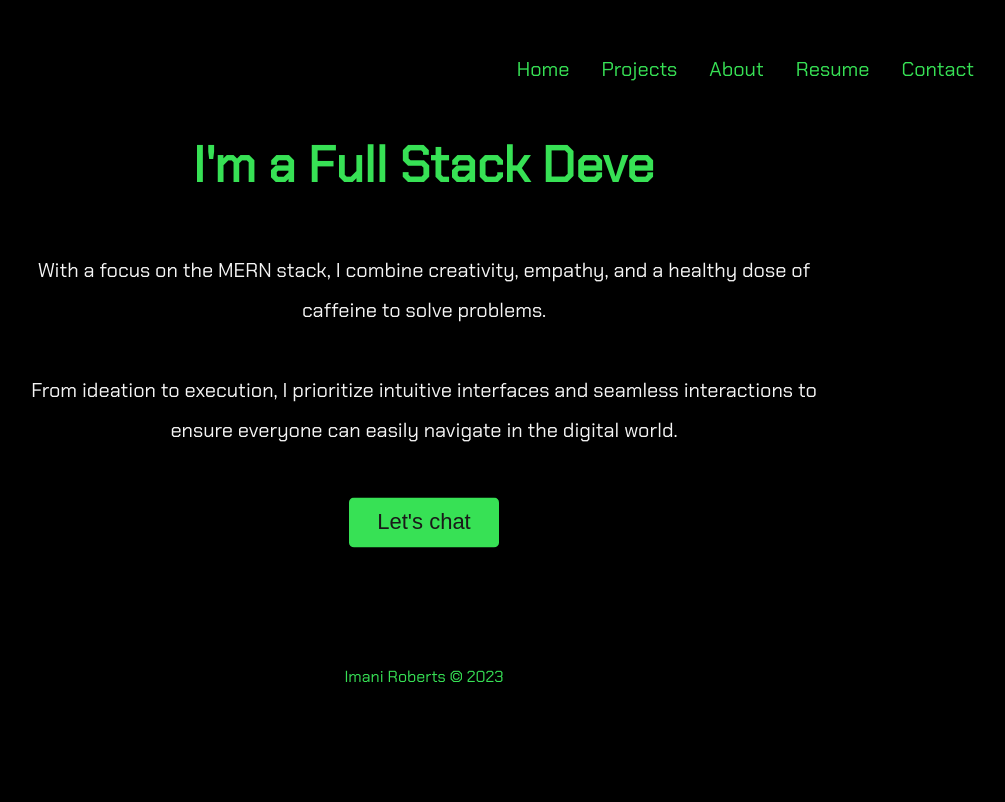
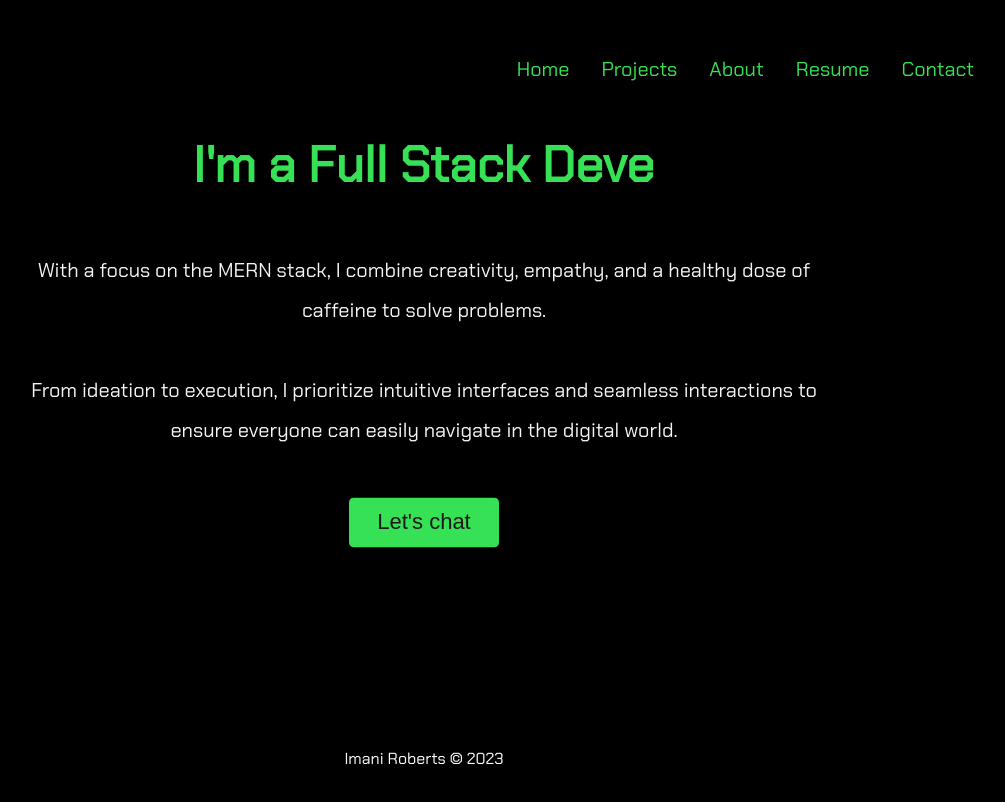
Before and after one commit to imanidev/portfolio-site, a React (Vite) app: page / in a window 1280 px wide. Shown: the top 802 px of the page, without its empty margins (216-1221 px from the left). Built offline with nearby package versions, Linux system fonts and the light colour scheme.

Commit message:
fixed footer

```diff
--- a/src/App.css
+++ b/src/App.css
@@ -53,6 +53,25 @@ nav li a:hover {
   color: whitesmoke;
 }
 
+.socials {
+  display: flex;
+  justify-content: center;
+  align-items: center;
+  margin: auto;
+}
+
+.socials a {
+  color: rgb(55, 225, 85);
+  text-decoration: none;
+  font-size: 20px;
+}
+
+.socials ul {
+  display: flex;
+  list-style: none;
+  gap: 2rem;
+}
+
 .home-btn {
   display: flex;
   justify-content: center;
@@ -93,14 +112,21 @@ nav li a:hover {
 
 footer {
   display: flex;
+  justify-content: center;
+  padding: 2rem;
   position: fixed;
-  justify-content: center;
-  padding: 5rem;
-  margin: auto;
+  bottom: 0;
   left: 50%;
   transform: translateX(-50%);
-  margin-bottom: 100px;
-  color: rgb(55, 225, 85);
+  width: 100%;
+  height: 30px;
+}
+
+footer p {
+  color: white;
+  font-size: 16px;
+  margin: 0;
+  padding: 10px;
 }
 
 /* Media queries */
```
